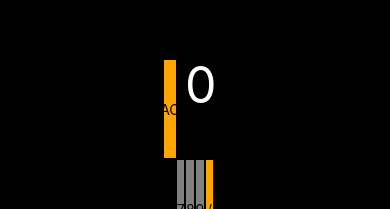
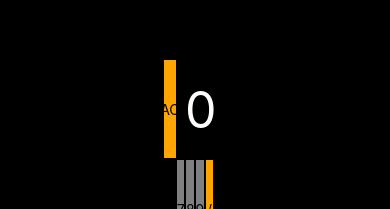
Before and after one commit to grantbartone/RN_Calculator, a React Native app: screen / in a window 390 px wide. Shown: the part 185-394 px from the top of the page. Built offline with nearby package versions, Linux system fonts and the light colour scheme.

Commit message:
fixed TS error

```diff
--- a/App.tsx
+++ b/App.tsx
@@ -221,7 +221,7 @@ const styles = StyleSheet.create({
     textAlign: "right",
     color: "white",
     fontSize: 50,
-    lineHeight: "100%",
+    lineHeight: 100,
     paddingRight: 10,
   },
 });
```
